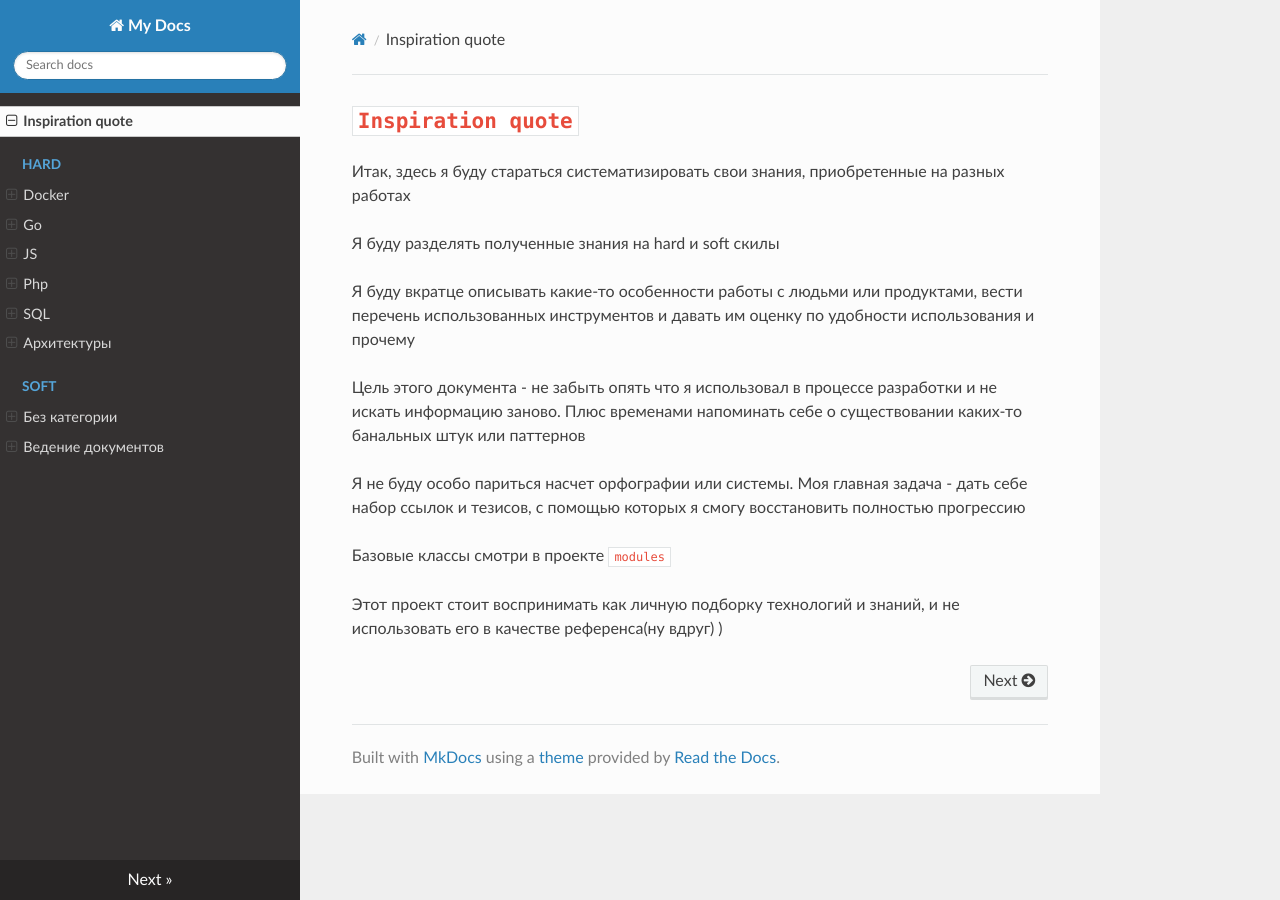
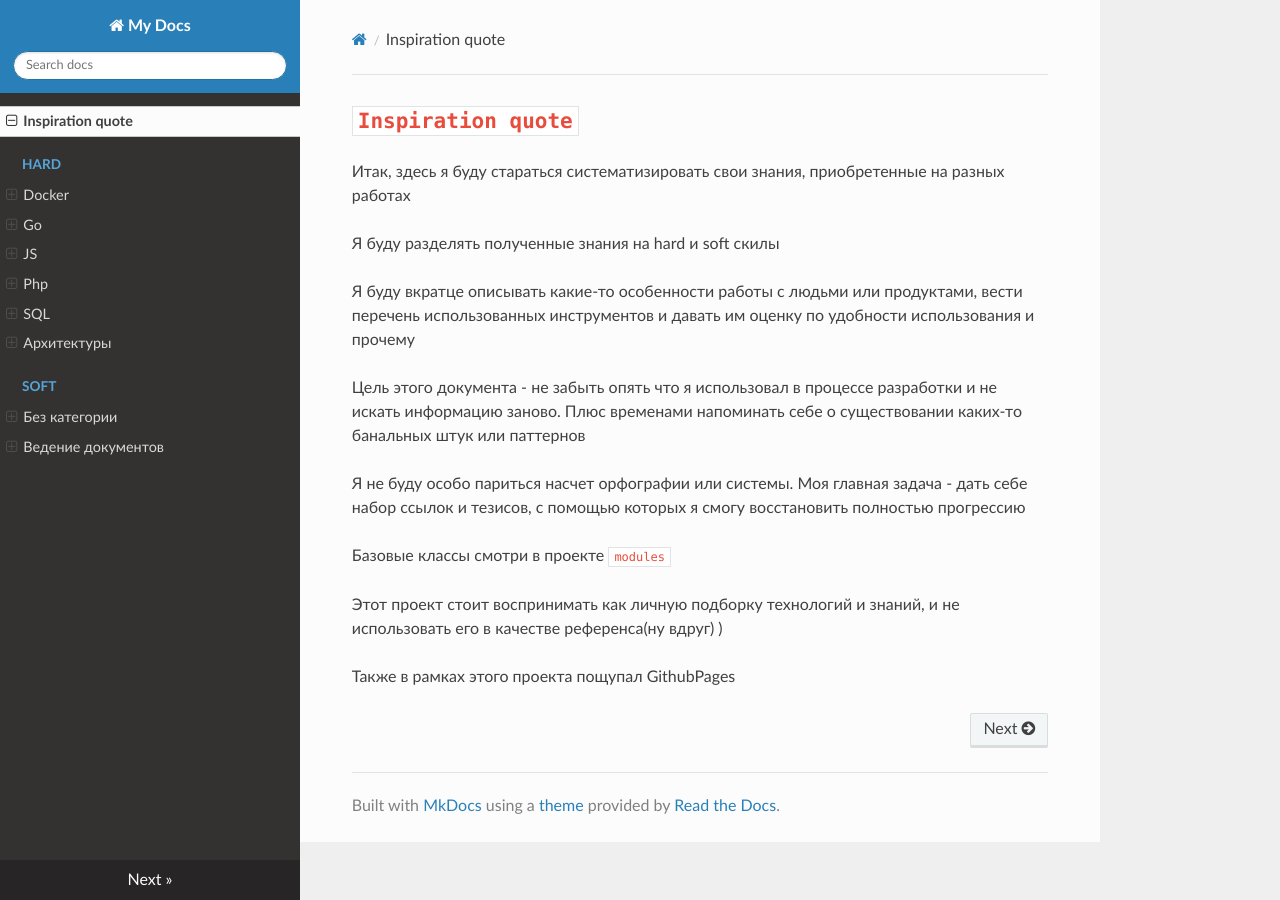
Before and after one commit to RyndychRD/code-conspect, an MkDocs documentation site: the page built from docs/index.md, in a window 1280 px wide. Built offline with MkDocs 1.6.1, drawn with Linux system fonts in a browser that asks for light colours; nearby versions of some CDN libraries.

```diff
--- a/docs/index.md
+++ b/docs/index.md
@@ -13,3 +13,5 @@
 Базовые классы смотри в проекте `modules`
 
 Этот проект стоит воспринимать как личную подборку технологий и знаний, и не использовать его в качестве референса(ну вдруг) )
+
+Также в рамках этого проекта пощупал GithubPages
```
Also changed, not shown: 2 other files.
